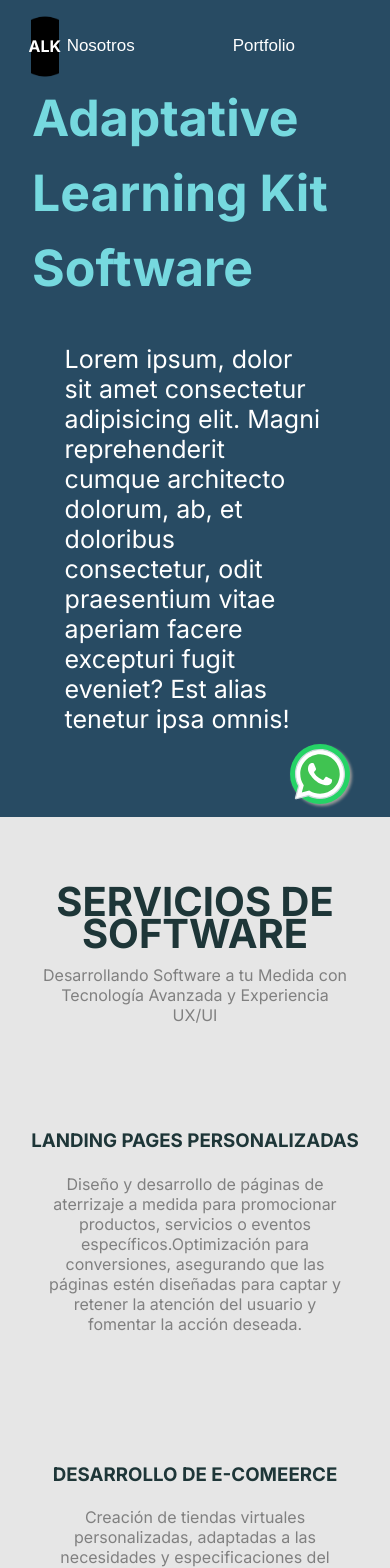
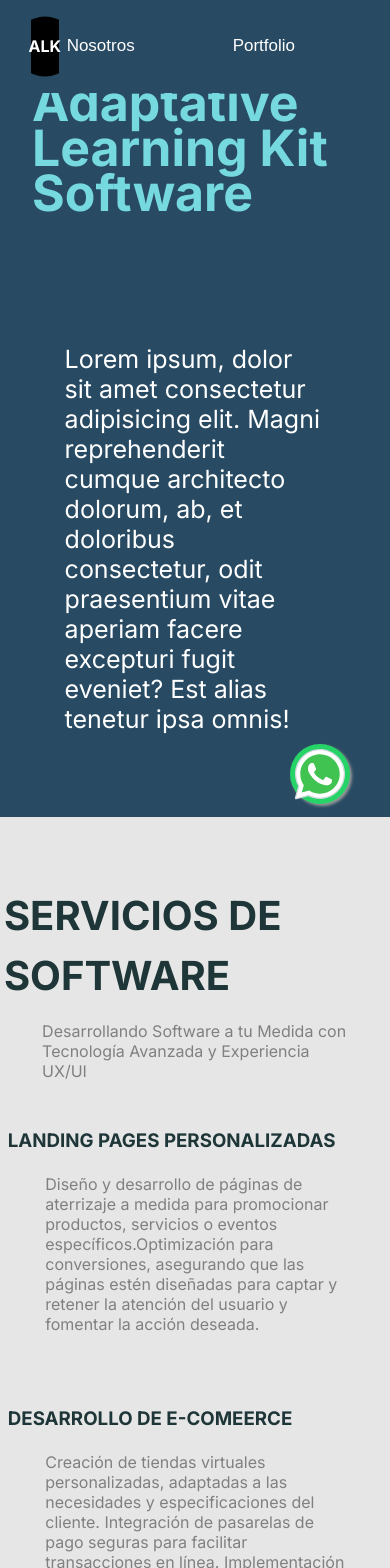
Before and after one commit to alejoborracci21/ALK-Software, a Next.js app: page / in a window 390 px wide. Shown: the top 1568 px of the page. Built offline with nearby package versions, Linux system fonts and the light colour scheme.

Commit message:
resonsive casi terminado landing

```diff
--- a/src/app/pagestyles.module.css
+++ b/src/app/pagestyles.module.css
@@ -136,24 +136,107 @@
 
 }
 
-@media only screen and (min-width: 1024px) {
+
+
+@media only screen and (max-width: 1024px) {
     .page1 {
-        width: 70vw;
+        width:90%;
+        height: 100vh;
+    }
+
+    .title h1 {
+
+        font-size: 11vh;
+        line-height: 0.9em;
+        margin-bottom: 10px;
+        color: #76d9df;
+    }
+
+    .right{
+display: none;
+    }
+    .left{
+        width: 80%;
+        height: 100%;
+    }
+.pp{
+
+    font-size: 25px;
+    line-height: 1.5em;
+
+}
+    .page2{
+        width: 100%;
+        height: 120vh;
+    }
+
+    .h2{
+        text-align: left;
+    }
+    .h3 {
+        line-height: 1em;
+        text-align: left;
+    }
+
+    .p{
+        text-align: left;
     }
 }
 
-/* Para dispositivos con una resolución de 960 x 540 px */
 @media only screen and (max-width: 960px) {
     .left,
     .right {
         width: 100%;
+
+    }
+
+    .left{height: 60%;
+}
+    .right{
+        height: 30vh;
+        position: absolute;
+        bottom: 10%;
+        right: 2%;
+    }
+    .pp{
+        height: 50%;
+        font-size: 25px;
+        line-height: 1.5em;
+    }
+
+    .page2{
+        width: 100%;
+        height: 120vh;
+    }
+.h2{
+    line-height: 1.5em;
+}
+    .h3{
+        line-height: 1em;
+    }
+
+    .services{
+        width: 80%;
+        display: flex;
+        flex-direction: column;
+        flex-wrap: nowrap;
+        align-items: center;
+
+    }
+    .service {
+
+        height: 35%;
+        width: 80%;
+
+        text-align: left;
+
     }
 }
 
-/* Para dispositivos con una resolución de 800 x 600 px */
+
 @media only screen and (max-width: 800px) {
     .page1 {
-        width: 90vw;
+        width: 100vw;
     }
 }
 
```
